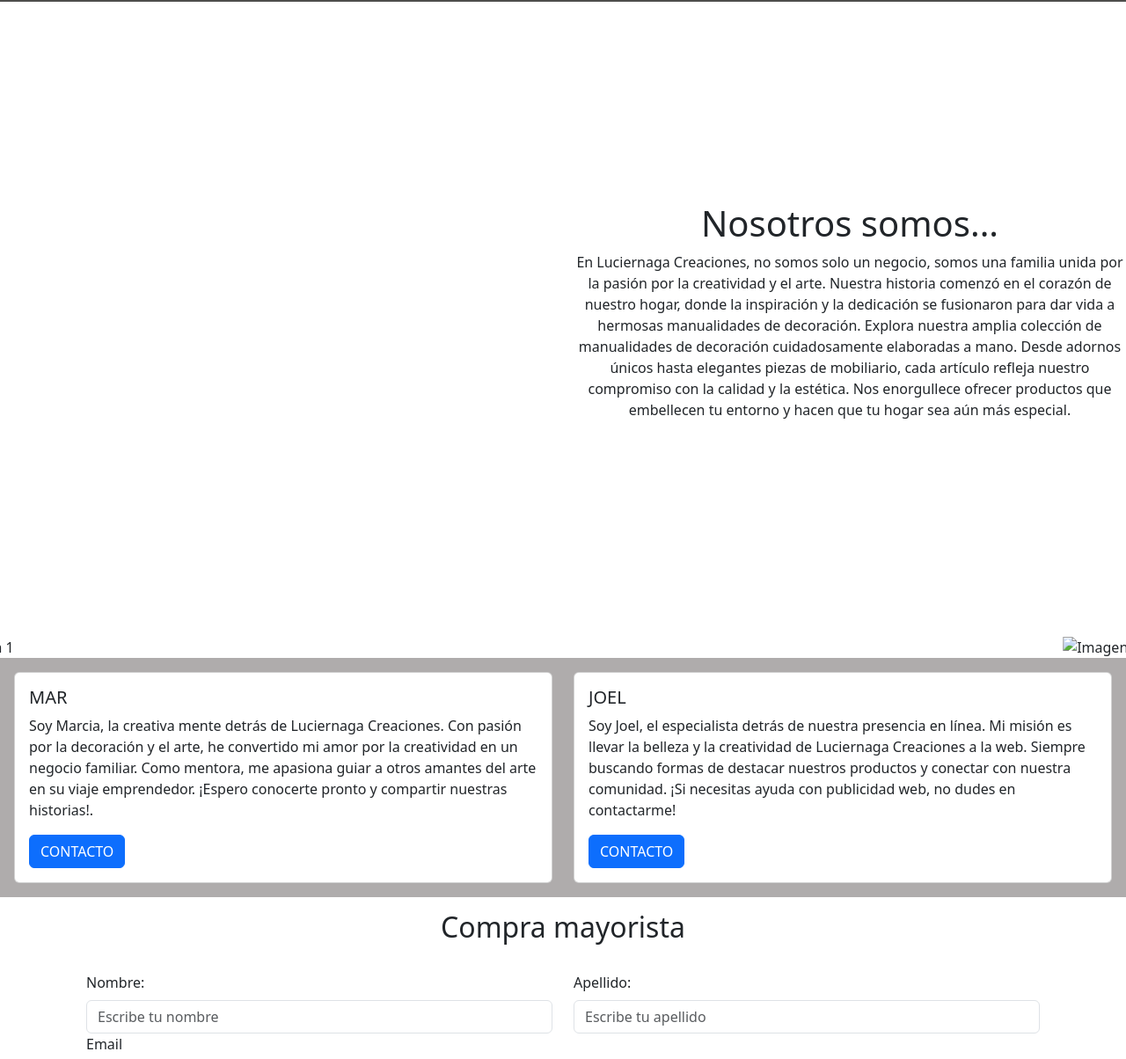
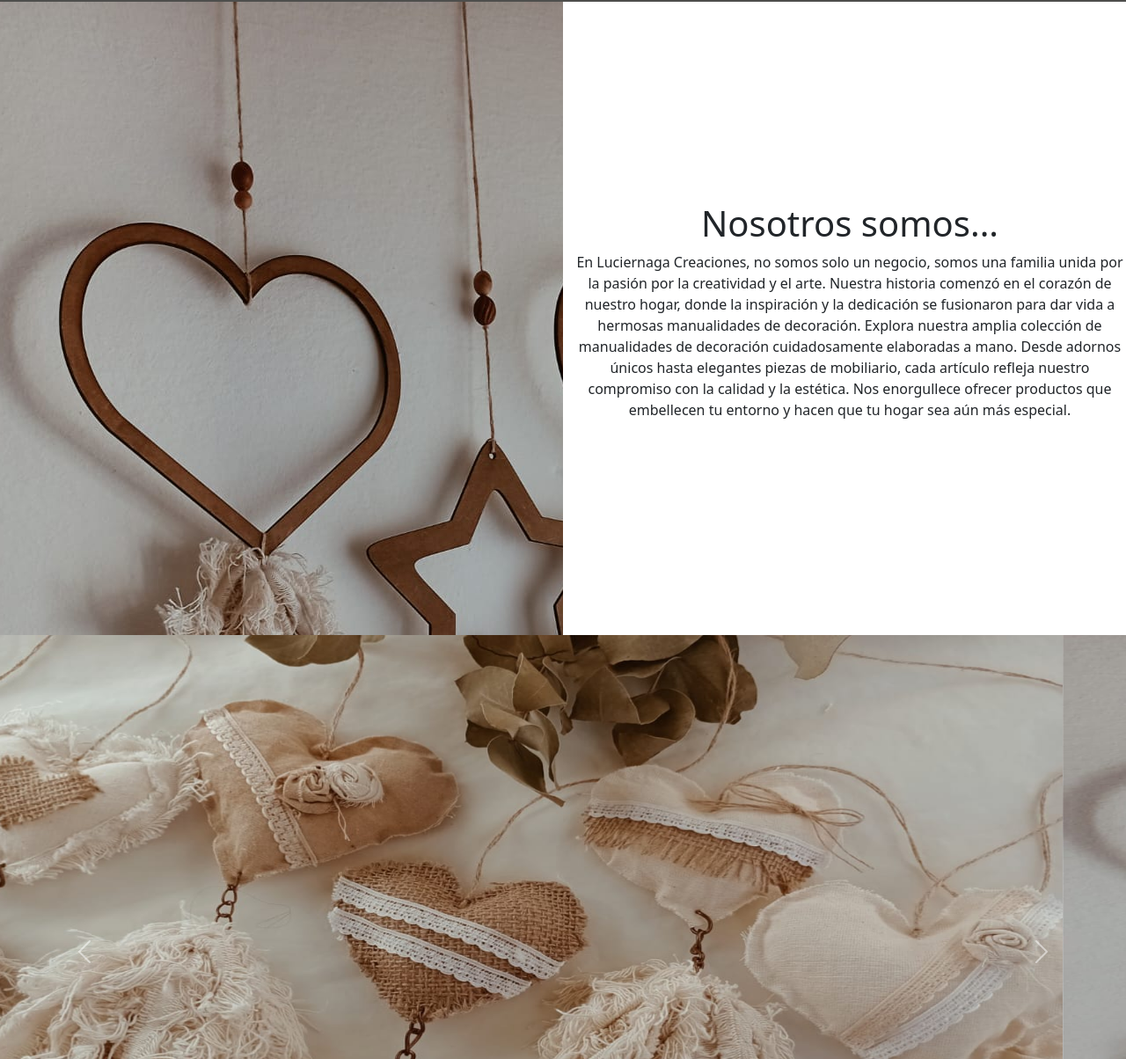
Before and after one commit to Joelalbelo/luciernaga_creaciones, a plain HTML site: page index.html in a window 1280 px wide. Shown: the part 63-1267 px from the top of the page at 88% size. Drawn offline with nearby package versions, Linux system fonts and the light colour scheme.

Commit message:
link img

```diff
--- a/index.html
+++ b/index.html
@@ -54,14 +54,14 @@
       <div id="myCarousel" class="carousel slide" data-bs-ride="carousel">
           <div class="carousel-inner">
               <div class="carousel-item active">
-                  <img src="./img1.jpeg" id="img1" alt="Imagen 1">
+                  <img src="./img/1.jpeg" id="img1" alt="Imagen 1">
                   <div class="carousel-caption">
                       <h3>Colgantes</h3>
                       <p>Hermosos para tu casa.</p>
                   </div>
               </div>
               <div class="carousel-item">
-                  <img src="./img2.jpeg" id="img2" alt="Imagen 2">
+                  <img src="./img/2.jpeg" id="img2" alt="Imagen 2">
                   <div class="carousel-caption">
                       <h3>Borlas</h3>
                       <p>Detalles que enamoran</p>
--- a/style.css
+++ b/style.css
@@ -37,7 +37,7 @@ header {
   #img_c1 {
     width: 100%;
     height: 45rem;
-    background-image: url(./img2.jpeg);
+    background-image: url(./img/2.jpeg);
   }
   #texto_c1 {
     display: flex;
```
